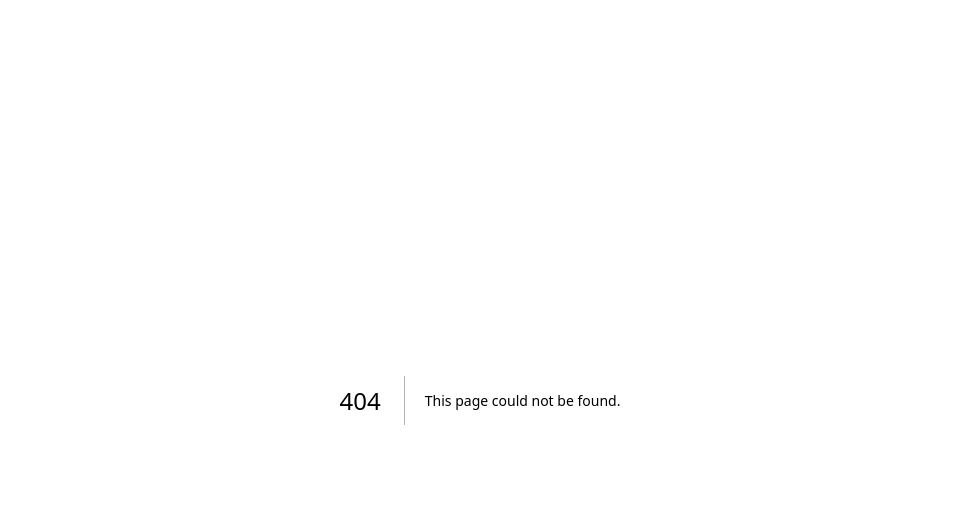
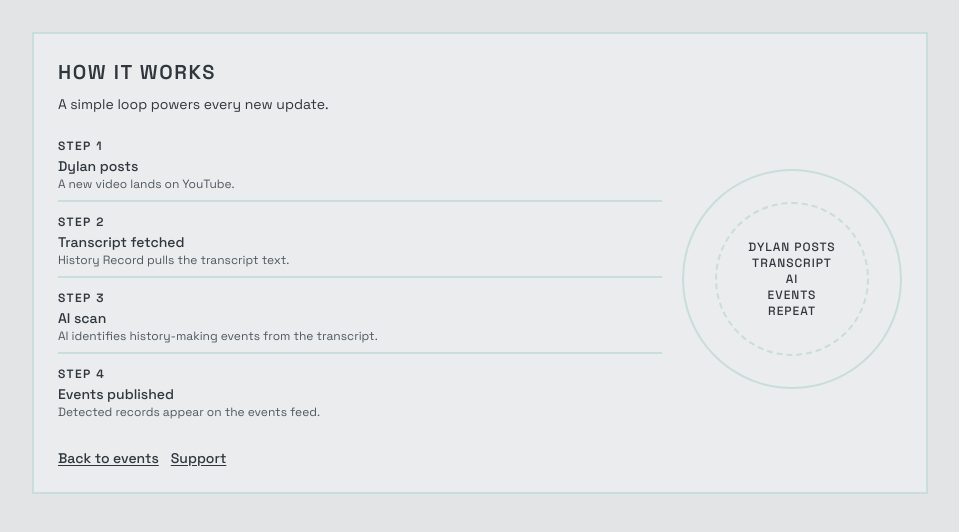
Before and after one commit to James-CodeX/dyllan, a Next.js app: page /how-it-works in a window 1280 px wide. Before the commit this address had no page. Shown: the top 532 px of the page, without its empty margins (160-1119 px from the left). Built offline with nearby package versions, Linux system fonts and the light colour scheme.

Commit message:
feat: add How It Works and Thank You pages with confetti animation

```diff
--- a/app/globals.css
+++ b/app/globals.css
@@ -55,3 +55,15 @@ body {
 * {
   border-color: var(--border);
 }
+
+@keyframes confetti-fall {
+  0% {
+    top: -12%;
+    transform: rotate(0deg);
+  }
+
+  100% {
+    top: 112%;
+    transform: rotate(520deg);
+  }
+}
--- /dev/null
+++ b/app/how-it-works/page.tsx
@@ -0,0 +1,61 @@
+import Link from "next/link";
+
+const steps = [
+  { title: "Dylan posts", detail: "A new video lands on YouTube." },
+  { title: "Transcript fetched", detail: "History Record pulls the transcript text." },
+  { title: "AI scan", detail: "AI identifies history-making events from the transcript." },
+  { title: "Events published", detail: "Detected records appear on the events feed." },
+];
+
+export default function HowItWorksPage() {
+  return (
+    <main className="min-h-screen bg-[#e2e4e6] px-4 py-8">
+      <section className="mx-auto flex w-full max-w-4xl flex-col gap-6 border-2 border-[#3a4047]/75 bg-[#eceeef]/85 p-6 text-[#2f363d]">
+        <header className="space-y-2">
+          <h1 className="text-xl font-semibold uppercase tracking-[0.08em]">How It Works</h1>
+          <p className="text-sm">A simple loop powers every new update.</p>
+        </header>
+
+        <div className="grid gap-5 md:grid-cols-[1fr_220px] md:items-center">
+          <div className="space-y-3">
+            {steps.map((step, index) => (
+              <div key={step.title} className="border-b-2 border-[#3a4047]/60 pb-2 last:border-b-0 last:pb-0">
+                <p className="text-xs font-semibold uppercase tracking-[0.12em]">Step {index + 1}</p>
+                <p className="mt-0.5 text-sm font-medium">{step.title}</p>
+                <p className="text-xs text-[#4f5861]">{step.detail}</p>
+              </div>
+            ))}
+          </div>
+
+          <div className="mx-auto flex h-[220px] w-[220px] items-center justify-center rounded-full border-2 border-[#3a4047]/75">
+            <div className="flex h-[154px] w-[154px] items-center justify-center rounded-full border-2 border-dashed border-[#3a4047]/70 text-center text-xs font-medium uppercase tracking-[0.08em]">
+              Dylan posts
+              <br />
+              Transcript
+              <br />
+              AI
+              <br />
+              Events
+              <br />
+              Repeat
+            </div>
+          </div>
+        </div>
+
+        <footer className="flex flex-wrap items-center gap-3 pt-1 text-sm">
+          <Link href="/" className="font-medium underline underline-offset-2">
+            Back to events
+          </Link>
+          <a
+            href="https://paystack.shop/pay/7kw8vdkm7a"
+            target="_blank"
+            rel="noreferrer"
+            className="font-medium underline underline-offset-2"
+          >
+            Support
+          </a>
+        </footer>
+      </section>
+    </main>
+  );
+}
--- a/app/page.tsx
+++ b/app/page.tsx
@@ -19,9 +19,9 @@ export default async function Home() {
   }
 
   return (
-    <main className="min-h-screen bg-[#e2e4e6] px-4 py-4 md:py-6">
-      <div className="mx-auto w-full max-w-6xl">
-        <section className="relative bg-transparent px-2 py-2 text-[11px] text-[#2e3339] md:px-4 md:py-3 md:text-xs">
+    <main className="flex min-h-screen bg-[#e2e4e6] px-4 py-4 md:py-6">
+      <div className="mx-auto flex w-full max-w-6xl flex-1">
+        <section className="relative flex min-h-full w-full flex-col bg-transparent px-2 py-2 text-[11px] text-[#2e3339] md:px-4 md:py-3 md:text-xs">
           <header className="flex items-center gap-3">
             <Image
               src="/News_Daddy.png"
@@ -46,13 +46,20 @@ export default async function Home() {
             )}
           </div>
 
-          <footer className="mt-2 border-t-2 border-[#3a4047]/75 pt-2 text-[10px] text-[#2f363d] md:text-xs">
-            <p>
-              © {currentYear} History Record.
-              {" "}
-              <Link href="/add" className="font-medium underline underline-offset-2">
-                Open scan dashboard
+          <footer className="mt-auto border-t-2 border-[#3a4047]/75 pt-2 text-[10px] text-[#2f363d] md:text-xs">
+            <p className="flex flex-wrap items-center gap-x-3 gap-y-1">
+              <span>© {currentYear} History Record.</span>
+              <Link href="/how-it-works" className="font-medium underline underline-offset-2">
+                How it works
               </Link>
+              <a
+                href="https://paystack.shop/pay/7kw8vdkm7a"
+                target="_blank"
+                rel="noreferrer"
+                className="font-medium underline underline-offset-2"
+              >
+                Support &hearts;
+              </a>
             </p>
           </footer>
         </section>
--- /dev/null
+++ b/app/thank-you/page.tsx
@@ -0,0 +1,39 @@
+import Link from "next/link";
+
+export default function ThankYouPage() {
+  return (
+    <main className="relative min-h-screen overflow-hidden bg-[#e2e4e6] px-4 py-8">
+      <div aria-hidden className="pointer-events-none absolute inset-0">
+        {Array.from({ length: 44 }).map((_, index) => (
+          <span
+            key={index}
+            className="absolute top-[-12%] block h-3 w-1.5 rounded-sm opacity-85"
+            style={{
+              left: `${(index * 13) % 100}%`,
+              backgroundColor: ["#ff6b6b", "#ffd166", "#06d6a0", "#4cc9f0", "#f48fb1"][index % 5],
+              animation: `confetti-fall ${4.5 + (index % 6)}s linear ${(index % 12) * 0.22}s infinite`,
+            }}
+          />
+        ))}
+      </div>
+
+      <section className="relative z-10 mx-auto flex w-full max-w-3xl flex-col gap-4 border-2 border-[#3a4047]/75 bg-[#eceeef]/88 p-6 text-[#2f363d]">
+        <h1 className="text-xl font-semibold uppercase tracking-[0.08em]">Thank You</h1>
+        <p className="text-sm leading-relaxed">Thank you for supporting History Record. Your generosity means a lot.</p>
+        <div className="flex flex-wrap gap-3 pt-1 text-sm">
+          <Link href="/" className="font-medium underline underline-offset-2">
+            Back to events
+          </Link>
+          <a
+            href="https://paystack.shop/pay/7kw8vdkm7a"
+            target="_blank"
+            rel="noreferrer"
+            className="font-medium underline underline-offset-2"
+          >
+            Support again
+          </a>
+        </div>
+      </section>
+    </main>
+  );
+}
```
